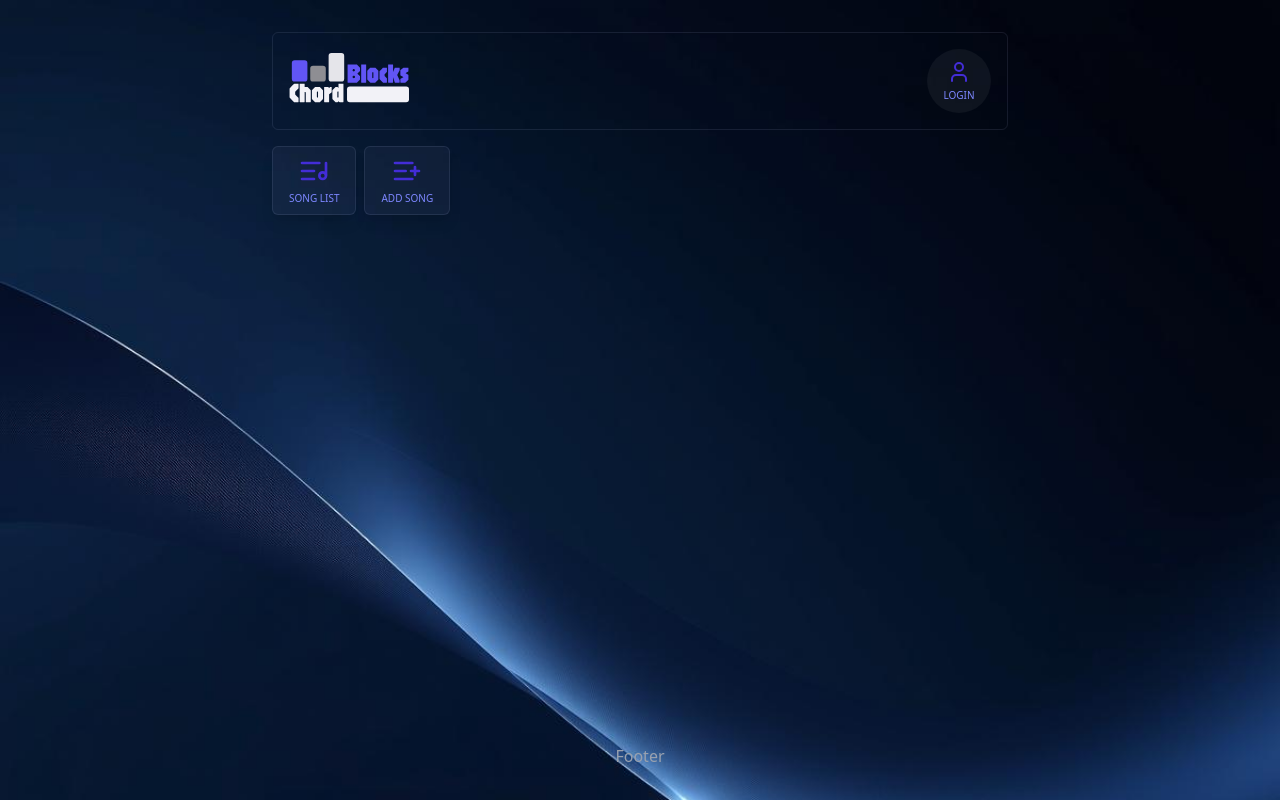
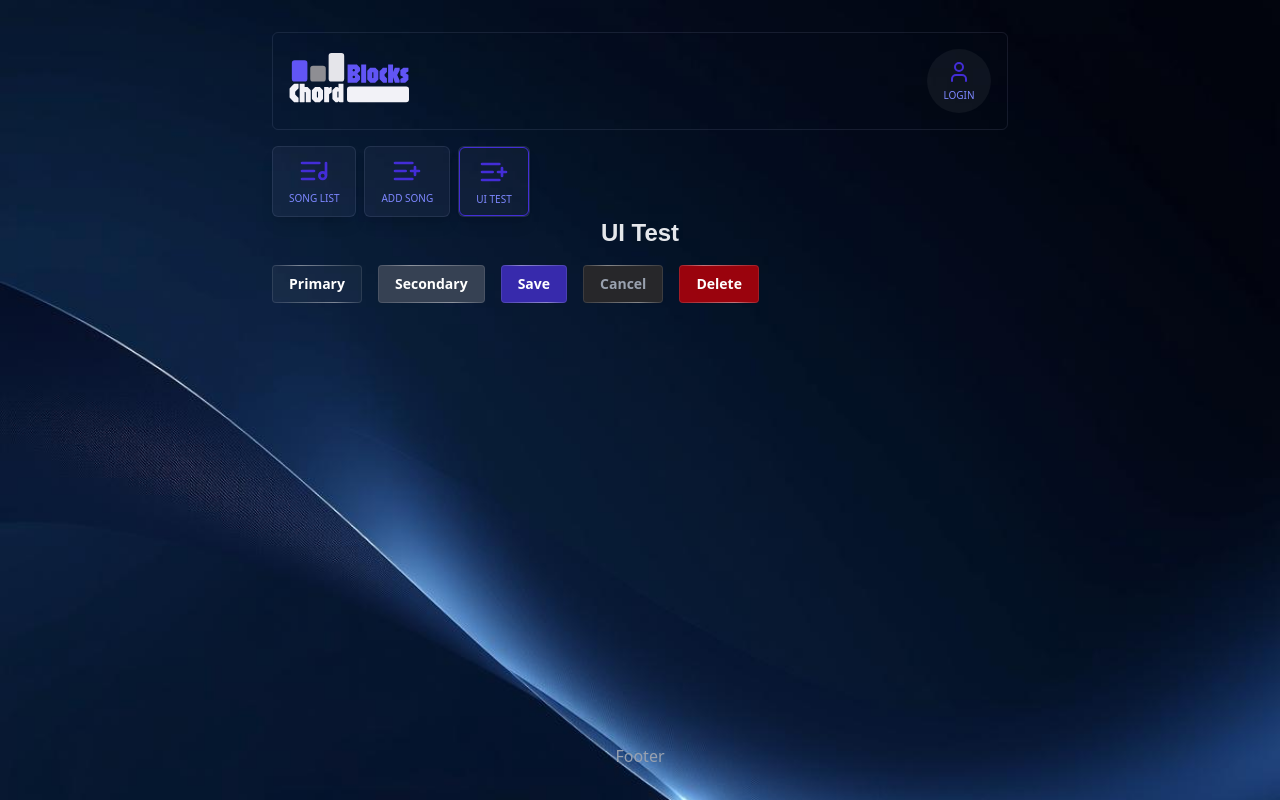
Before and after one commit to horaciodominguez/chordblocks-react-typescript, a React (Vite) app: page /uitest in a window 1280 px wide. Built offline with nearby package versions, Linux system fonts and the light colour scheme; no server answers; a web font is replaced by a local one.

Commit message:
button variant styles

```diff
--- a/src/App.tsx
+++ b/src/App.tsx
@@ -8,6 +8,7 @@ import NewSong from "@/pages/NewSong"
 import ViewSong from "@/pages/ViewSong"
 import { useSongs } from "./modules/songs/hooks/useSongs"
 import LoaderSpinner from "./components/ui/LoaderSpinner"
+import UITest from "./pages/UITest"
 
 export default function App() {
   const { loading } = useSongs()
@@ -39,6 +40,7 @@ export default function App() {
             <Route path="/song/:id" element={<ViewSong />} />
             <Route path="/song/:id/edit" element={<EditSong />} />
             <Route path="/new" element={<NewSong />} />
+            <Route path="/uitest" element={<UITest />} />
           </Routes>
         </div>
       </BrowserRouter>
--- a/src/components/common/Nav.tsx
+++ b/src/components/common/Nav.tsx
@@ -5,6 +5,7 @@ import { ListMusic, ListPlus } from "lucide-react"
 const navLinks = [
   { to: "/", label: "Song List", icon: ListMusic },
   { to: "/new", label: "Add Song", icon: ListPlus },
+  { to: "/uitest", label: "UI Test", icon: ListPlus },
 ]
 
 export default function Nav() {
--- a/src/components/ui/Button.tsx
+++ b/src/components/ui/Button.tsx
@@ -1,5 +1,5 @@
 type Props = React.ButtonHTMLAttributes<HTMLButtonElement> & {
-  variant?: "primary" | "secondary" | "save" | "cancel"
+  variant?: "primary" | "secondary" | "save" | "cancel" | "delete"
 }
 
 export default function Button({
@@ -8,13 +8,21 @@ export default function Button({
   type = "button",
   ...props
 }: Props) {
-  const base =
-    "rounded-4xl px-4 py-2 font-semibold transition-colors duration-100 ease-in-out"
+  const base = `
+  block
+  rounded-sm
+  px-4 py-2
+  text-sm border-[.1px]
+  border-zinc-100/10
+  relative
+  font-semibold
+  transition-colors duration-100 ease-in-out`
   const variants = {
-    primary: "bg-gray-300 text-black hover:bg-gray-100  ",
+    primary: "bg-zinc-200/5 text-white hover:bg-zinc-200/10  ",
     secondary: "bg-gray-700 text-white hover:bg-gray-600",
     save: "bg-indigo-800 text-white hover:bg-indigo-700",
-    cancel: "bg-gray-800 font-medium hover:bg-gray-700",
+    cancel: "bg-zinc-800 hover:bg-zinc-700",
+    delete: "bg-red-700/80 backdrop-blur-sm hover:bg-red-700/90 text-white",
   }
 
   return (
@@ -22,6 +30,10 @@ export default function Button({
       type={type}
       className={`${base} ${variants[variant]} ${className}`}
       {...props}
-    />
+    >
+      <span className="absolute top-[-1px] left-0 w-full h-[1px] bg-gradient-to-r from-indigo-700/0 via-zinc-100/40 via-30% to-indigo-900/0 z-10"></span>
+      {props.children}
+      <span className="absolute bottom-[-1px] left-0 w-full h-[1px] bg-gradient-to-r from-indigo-700/0 via-zinc-100/40 via-70% to-indigo-900/0 z-11"></span>
+    </button>
   )
 }
```
